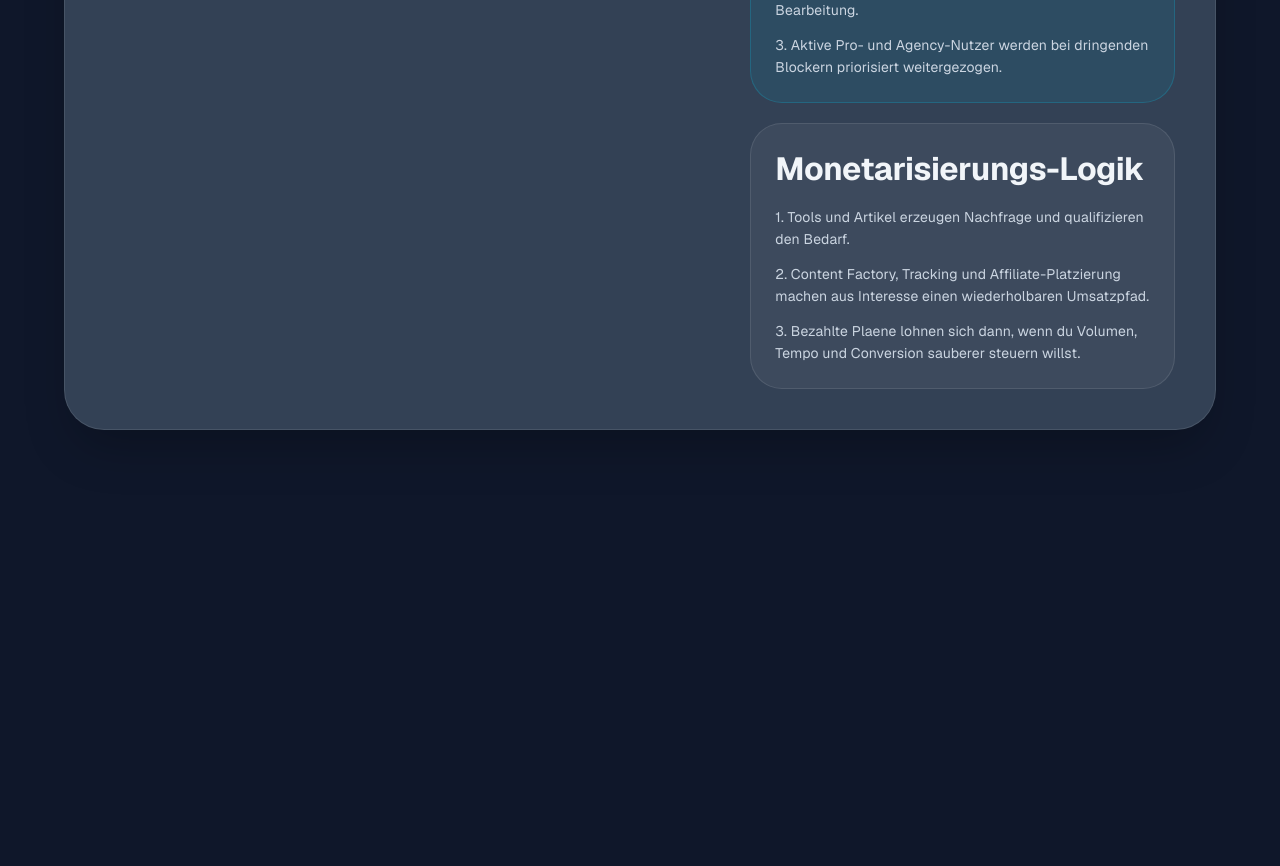
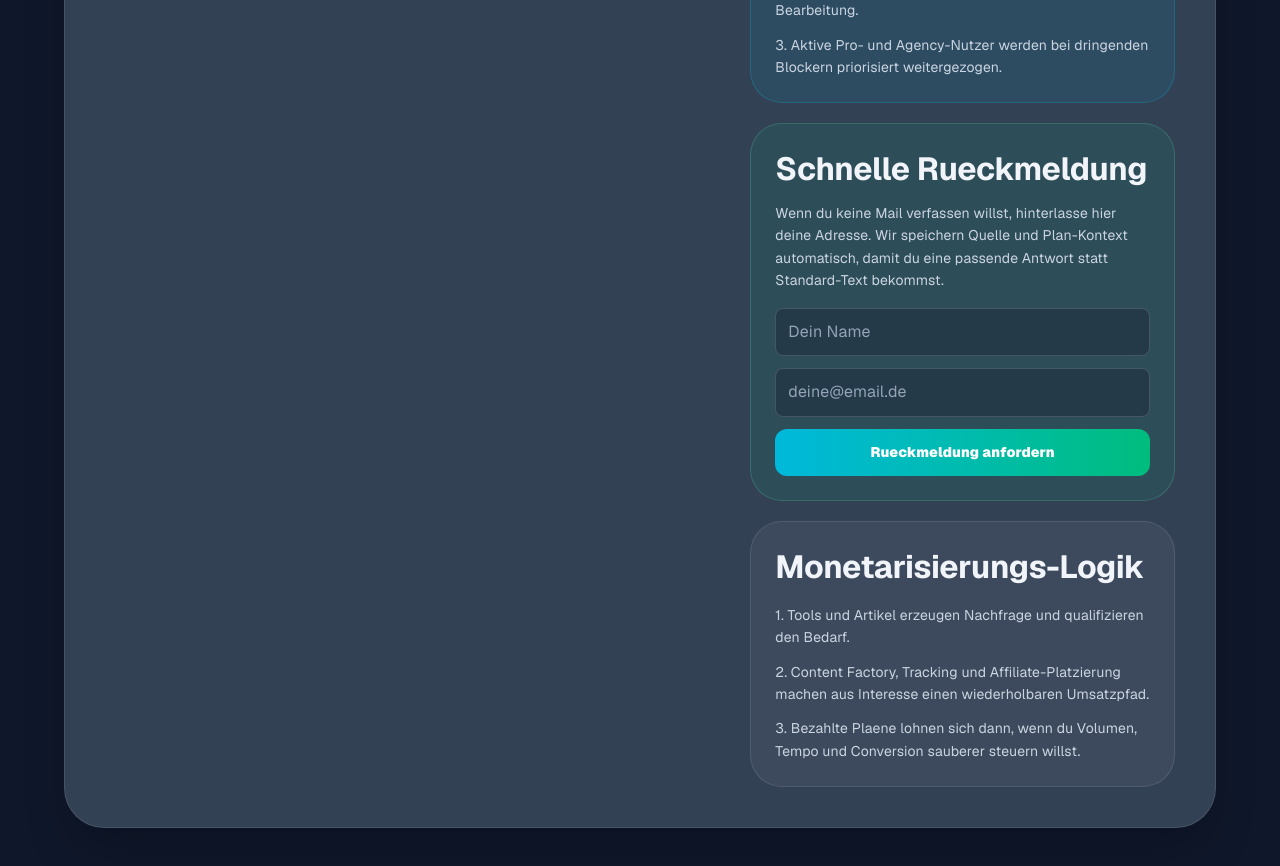
Before and after one commit to avdi1205-glitch/ki-business-hub, a Next.js app: page /kontakt in a window 1280 px wide. Shown: the part 880-1746 px from the top of the page. Before the commit the page ends 1350 px from the top, so only its background shows below. Built offline with nearby package versions, Linux system fonts and the light colour scheme; no server answers.

Commit message:
feat: add checkout rescue lead capture and stats visibility

```diff
--- /dev/null
+++ b/app/api/contact-lead/route.ts
@@ -0,0 +1,67 @@
+import { prisma } from "@/lib/prisma";
+
+type LeadPayload = {
+  email?: string;
+  name?: string;
+  plan?: string;
+  source?: string;
+  intent?: string;
+  reason?: string;
+};
+
+function isValidEmail(value: string) {
+  return /^[^\s@]+@[^\s@]+\.[^\s@]+$/.test(value);
+}
+
+function buildLeadSource(payload: LeadPayload) {
+  const plan = (payload.plan || "unknown").toLowerCase();
+  const intent = (payload.intent || "contact").toLowerCase();
+  const reason = (payload.reason || "none").toLowerCase();
+  const source = (payload.source || "website").toLowerCase();
+  return `checkout-rescue:${plan}:${intent}:${reason}:${source}`;
+}
+
+export async function POST(request: Request) {
+  try {
+    const body = (await request.json()) as LeadPayload;
+    const normalizedEmail = String(body.email || "").trim().toLowerCase();
+    const normalizedName = body.name ? String(body.name).trim() : undefined;
+
+    if (!normalizedEmail || !isValidEmail(normalizedEmail)) {
+      return Response.json({ error: "Valid email is required" }, { status: 400 });
+    }
+
+    const leadSource = buildLeadSource(body);
+
+    const existing = await prisma.newsletterSubscriber.findUnique({
+      where: { email: normalizedEmail },
+      select: { email: true, status: true },
+    });
+
+    if (existing) {
+      const keepSubscribed = existing.status === "subscribed";
+      await prisma.newsletterSubscriber.update({
+        where: { email: normalizedEmail },
+        data: {
+          name: normalizedName,
+          source: leadSource,
+          status: keepSubscribed ? "subscribed" : "lead",
+        },
+      });
+    } else {
+      await prisma.newsletterSubscriber.create({
+        data: {
+          email: normalizedEmail,
+          name: normalizedName,
+          source: leadSource,
+          status: "lead",
+        },
+      });
+    }
+
+    return Response.json({ success: true });
+  } catch (error) {
+    console.error("[CONTACT-LEAD]", error);
+    return Response.json({ error: "Internal server error" }, { status: 500 });
+  }
+}
--- /dev/null
+++ b/app/kontakt/CheckoutRescueLeadForm.tsx
@@ -0,0 +1,90 @@
+"use client";
+
+import { useState } from "react";
+
+type CheckoutRescueLeadFormProps = {
+  plan?: string;
+  source?: string;
+  intent?: string;
+  reason?: string;
+};
+
+export default function CheckoutRescueLeadForm({
+  plan,
+  source,
+  intent,
+  reason,
+}: CheckoutRescueLeadFormProps) {
+  const [name, setName] = useState("");
+  const [email, setEmail] = useState("");
+  const [status, setStatus] = useState<"idle" | "loading" | "success" | "error">("idle");
+  const [message, setMessage] = useState("");
+
+  async function onSubmit(event: React.FormEvent<HTMLFormElement>) {
+    event.preventDefault();
+    setStatus("loading");
+
+    try {
+      const response = await fetch("/api/contact-lead", {
+        method: "POST",
+        headers: { "Content-Type": "application/json" },
+        body: JSON.stringify({
+          name,
+          email,
+          plan,
+          source,
+          intent,
+          reason,
+        }),
+      });
+
+      const data = await response.json();
+      if (!response.ok) {
+        setStatus("error");
+        setMessage(data.error || "Konnte Anfrage nicht speichern.");
+        return;
+      }
+
+      setStatus("success");
+      setMessage("Danke. Wir melden uns mit einem passenden naechsten Schritt.");
+      setEmail("");
+      setName("");
+    } catch {
+      setStatus("error");
+      setMessage("Verbindung fehlgeschlagen. Bitte kurz spaeter erneut versuchen.");
+    }
+  }
+
+  return (
+    <form onSubmit={onSubmit} className="space-y-3">
+      <input
+        type="text"
+        value={name}
+        onChange={(event) => setName(event.target.value)}
+        placeholder="Dein Name"
+        className="w-full rounded-xl border border-white/10 bg-white/5 px-4 py-3 text-sm text-slate-100 placeholder:text-slate-400 focus:border-cyan-400 focus:outline-none"
+      />
+      <input
+        type="email"
+        value={email}
+        onChange={(event) => setEmail(event.target.value)}
+        placeholder="deine@email.de"
+        required
+        className="w-full rounded-xl border border-white/10 bg-white/5 px-4 py-3 text-sm text-slate-100 placeholder:text-slate-400 focus:border-cyan-400 focus:outline-none"
+      />
+      <button
+        type="submit"
+        disabled={status === "loading"}
+        className="w-full rounded-xl bg-gradient-to-r from-cyan-500 to-emerald-500 px-4 py-3 text-sm font-black text-white transition-all duration-300 hover:-translate-y-0.5 disabled:opacity-60"
+      >
+        {status === "loading" ? "Speichert..." : "Rueckmeldung anfordern"}
+      </button>
+
+      {message && (
+        <p className={`text-sm ${status === "success" ? "text-emerald-300" : "text-rose-300"}`}>
+          {message}
+        </p>
+      )}
+    </form>
+  );
+}
--- a/app/kontakt/page.tsx
+++ b/app/kontakt/page.tsx
@@ -1,4 +1,5 @@
 import Link from "next/link";
+import CheckoutRescueLeadForm from "./CheckoutRescueLeadForm";
 
 type SearchValue = string | string[] | undefined;
 
@@ -236,6 +237,22 @@ export default async function KontaktPage({
               </div>
             </div>
 
+            <div className="rounded-[2rem] border border-emerald-300/20 bg-emerald-500/10 p-6">
+              <h2 className="text-2xl font-black" style={{ color: "var(--text-dark)" }}>Schnelle Rueckmeldung</h2>
+              <p className="mt-3 text-sm leading-7" style={{ color: "var(--text-light)" }}>
+                Wenn du keine Mail verfassen willst, hinterlasse hier deine Adresse. Wir speichern Quelle und Plan-Kontext automatisch,
+                damit du eine passende Antwort statt Standard-Text bekommst.
+              </p>
+              <div className="mt-4">
+                <CheckoutRescueLeadForm
+                  plan={plan}
+                  source={source}
+                  intent={intent}
+                  reason={reason}
+                />
+              </div>
+            </div>
+
             <div className="rounded-[2rem] border border-white/10 bg-white/5 p-6">
               <h2 className="text-2xl font-black" style={{ color: "var(--text-dark)" }}>Monetarisierungs-Logik</h2>
               <div className="mt-4 space-y-3 text-sm leading-7" style={{ color: "var(--text-light)" }}>
--- a/app/stats/page.tsx
+++ b/app/stats/page.tsx
@@ -13,6 +13,13 @@ function prettifyKey(key: string, isEn: boolean) {
   if (key.startsWith("blog-") && key.endsWith("-mid")) return `Blog Mid CTA: ${key.replace("blog-", "").replace("-mid", "")}`;
   if (key.startsWith("blog-") && key.endsWith("-grid")) return `Blog Tool Grid: ${key.replace("blog-", "").replace("-grid", "")}`;
   if (key.startsWith("blog-")) return `Blog: ${key.replace("blog-", "")}`;
+  if (key.startsWith("checkout-rescue:")) {
+    const [, plan = "unknown", intent = "contact", reason = "none", source = "website"] = key.split(":");
+    const humanSource = source.replaceAll("-", " ");
+    return isEn
+      ? `Checkout rescue - ${plan.toUpperCase()} - ${humanSource} (${intent}/${reason})`
+      : `Checkout Rescue - ${plan.toUpperCase()} - ${humanSource} (${intent}/${reason})`;
+  }
   return key;
 }
 
@@ -34,7 +41,7 @@ export default async function Stats() {
   const lastMonthStart = new Date(now.getFullYear(), now.getMonth() - 1, 1);
   const nextMonthStart = new Date(now.getFullYear(), now.getMonth() + 1, 1);
 
-  const [monthClicks, lastMonthClicks, subscribers, allArticles, topAffiliates] = await Promise.all([
+  const [monthClicks, lastMonthClicks, subscribers, checkoutRescueLeads, allArticles, topAffiliates] = await Promise.all([
     prisma.affiliateClick.findMany({
       where: { createdAt: { gte: monthStart, lt: nextMonthStart } },
     }),
@@ -43,6 +50,13 @@ export default async function Stats() {
     }),
     prisma.newsletterSubscriber.findMany({
       where: { status: "subscribed" },
+      select: { source: true },
+    }),
+    prisma.newsletterSubscriber.findMany({
+      where: {
+        status: "lead",
+        createdAt: { gte: monthStart, lt: nextMonthStart },
+      },
       select: { source: true },
     }),
     prisma.article.findMany({
@@ -69,6 +83,16 @@ export default async function Stats() {
   const topLeadSources = Object.entries(sourceBreakdown)
     .sort((left, right) => right[1] - left[1])
     .slice(0, 4);
+
+  const rescueLeadSourceBreakdown = checkoutRescueLeads.reduce<Record<string, number>>((accumulator, lead) => {
+    const key = lead.source || "unknown";
+    accumulator[key] = (accumulator[key] || 0) + 1;
+    return accumulator;
+  }, {});
+
+  const topRescueLeadSources = Object.entries(rescueLeadSourceBreakdown)
+    .sort((left, right) => right[1] - left[1])
+    .slice(0, 5);
 
   const pageClickBreakdown = monthClicks.reduce<Record<string, { clicks: number; revenue: number }>>((accumulator, click) => {
     const key = click.source || click.articleSlug || "unknown";
@@ -125,7 +149,7 @@ export default async function Stats() {
             : "Echte Kennzahlen für Umsatz, Klicks, Leads und Content-Output."}
         </p>
 
-        <div className="mt-12 grid gap-8 md:grid-cols-4">
+        <div className="mt-12 grid gap-8 md:grid-cols-5">
           <div className="rounded-2xl p-8" style={{ background: "var(--background-elevated)", border: "1px solid rgba(255,255,255,0.1)" }}>
             <h2 className="text-xl font-bold">{isEn ? "🔗 Affiliate clicks" : "🔗 Affiliate Klicks"}</h2>
             <p className="mt-4 text-4xl font-bold">{monthClicks.length}</p>
@@ -142,6 +166,14 @@ export default async function Stats() {
             <h2 className="text-xl font-bold">📧 Subscriber</h2>
             <p className="mt-4 text-4xl font-bold">{subscribers.length}</p>
             <p style={{ color: "var(--text-light)" }}>{isEn ? "Top source" : "Top Quelle"}: {topLeadSources[0] ? prettifyKey(topLeadSources[0][0], isEn) : "-"}</p>
+          </div>
+
+          <div className="rounded-2xl p-8" style={{ background: "var(--background-elevated)", border: "1px solid rgba(255,255,255,0.1)" }}>
+            <h2 className="text-xl font-bold">🛟 {isEn ? "Checkout leads" : "Checkout-Leads"}</h2>
+            <p className="mt-4 text-4xl font-bold">{checkoutRescueLeads.length}</p>
+            <p style={{ color: "var(--text-light)" }}>
+              {isEn ? "Top rescue source" : "Top Rescue-Quelle"}: {topRescueLeadSources[0] ? prettifyKey(topRescueLeadSources[0][0], isEn) : "-"}
+            </p>
           </div>
 
           <div className="rounded-2xl p-8" style={{ background: "var(--background-elevated)", border: "1px solid rgba(255,255,255,0.1)" }}>
@@ -233,6 +265,24 @@ export default async function Stats() {
             </div>
           </section>
         </div>
+
+        <section className="mt-8 rounded-2xl p-8" style={{ background: "var(--background-elevated)", border: "1px solid rgba(255,255,255,0.1)" }}>
+          <h2 className="mb-6 text-2xl font-bold">{isEn ? "🛟 Checkout rescue sources" : "🛟 Checkout-Rescue-Quellen"}</h2>
+          <div className="space-y-4">
+            {topRescueLeadSources.length === 0 ? (
+              <p style={{ color: "var(--text-light)" }}>
+                {isEn ? "No checkout rescue leads yet." : "Noch keine Checkout-Rescue-Leads vorhanden."}
+              </p>
+            ) : (
+              topRescueLeadSources.map(([source, count]) => (
+                <div key={source} className="flex items-center justify-between rounded-xl p-4" style={{ background: "rgba(34, 197, 94, 0.08)", border: "1px solid rgba(34, 197, 94, 0.2)" }}>
+                  <span style={{ color: "var(--text-light)" }}>{prettifyKey(source, isEn)}</span>
+                  <span className="font-bold">{count}</span>
+                </div>
+              ))
+            )}
+          </div>
+        </section>
       </div>
     </main>
   );
```
